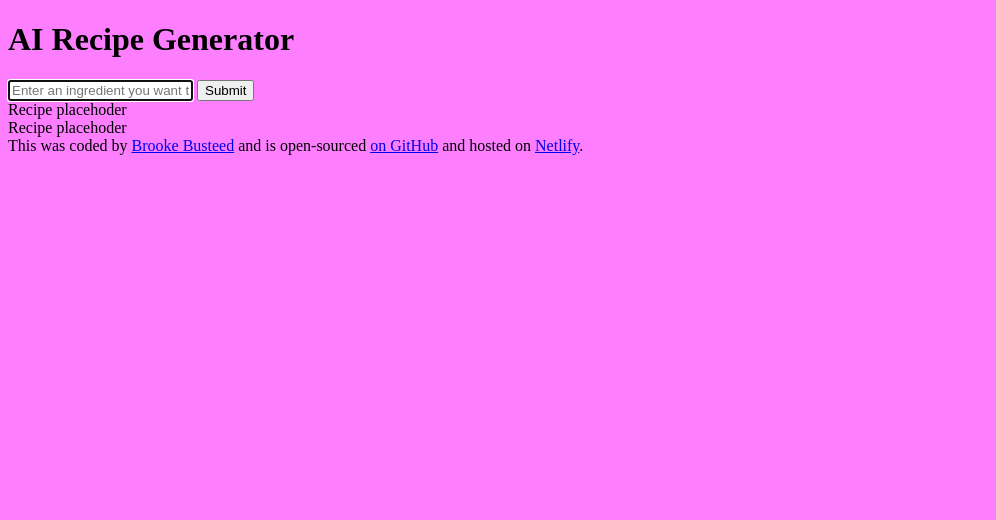
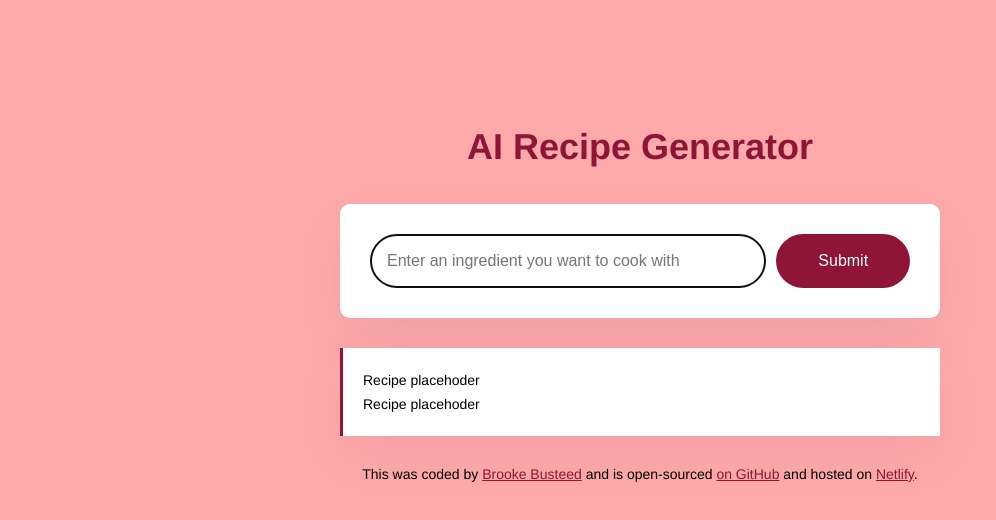
Before and after one commit to brookebusteed/recipe-generator, a plain HTML site: page index.html in a window 1280 px wide. Shown: the whole page, without its empty margins (0-996 px from the left). Drawn offline with Linux system fonts and the light colour scheme.

Commit message:
Styled the CSS

```diff
--- a/index.html
+++ b/index.html
@@ -7,6 +7,7 @@
     <title>AI Recipe Generator</title>
   </head>
   <body>
+    <div class="container">
       <header>
         <h1>AI Recipe Generator</h1>
       </header>
@@ -17,10 +18,12 @@
             placeholder="Enter an ingredient you want to cook with"
             autofocus
             required
+            autocomplete="off"
+            class="prompt"
           />
-        <input type="submit" />
+          <input type="submit" class="button" />
         </form>
-      <div>
+        <div class="recipe">
           Recipe placehoder
           <br />
           Recipe placehoder
@@ -42,6 +45,7 @@
           >Netlify</a
         >.
       </footer>
+    </div>
     <script src="src/index.js"></script>
   </body>
 </html>
--- a/src/style.css
+++ b/src/style.css
@@ -1,3 +1,67 @@
 body {
-  background: rgb(253, 127, 255);
+  background: #ffaaaa;
+  font-family: Helvetica, Arial, sans-serif;
 }
+
+a {
+  color: #8f1537;
+}
+.container {
+  margin: 120px auto;
+  max-width: 600px;
+}
+
+header {
+  margin-bottom: 30px;
+}
+
+h1 {
+  font-weight: 800;
+  font-size: 36px;
+  line-height: 1.5;
+  color: #8f1537;
+  text-align: center;
+}
+
+form {
+  padding: 30px;
+  background-color: white;
+  border-radius: 10px;
+  display: flex;
+  box-shadow: 0px 20px 60px rgba(65, 50, 100, 0.08);
+  margin-bottom: 30px;
+}
+
+.prompt {
+  padding: 16px;
+  border: 1px solid #8f1537;
+  width: 80%;
+  border-radius: 50px;
+  font-size: 16px;
+  line-height: 20px;
+  color: #8f1537;
+}
+.button {
+  color: white;
+  background-color: #8f1537;
+  margin-left: 10px;
+  padding: 14px 24px;
+  border: none;
+  border-radius: 50px;
+  width: 150px;
+  font-size: 16px;
+}
+.recipe {
+  font-size: 14px;
+  background-color: white;
+  padding: 20px;
+  line-height: 24px;
+  border-left: 3px solid #8f1537;
+  box-shadow: 0px 20px 60px rgba(65, 50, 100, 0.08);
+}
+
+footer {
+  text-align: center;
+  font-size: 14px;
+  margin-top: 30px;
+}
```
Lines whose indentation alone changed are shown as unchanged.
